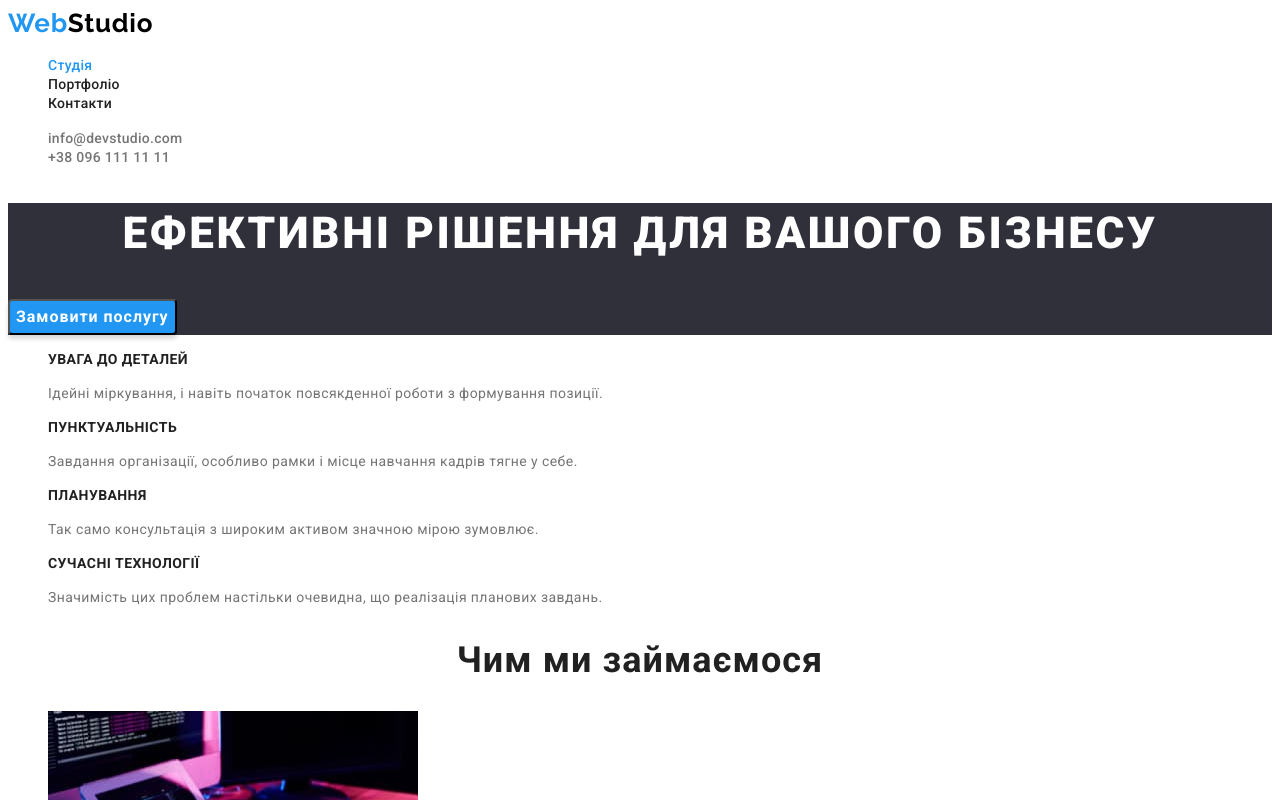
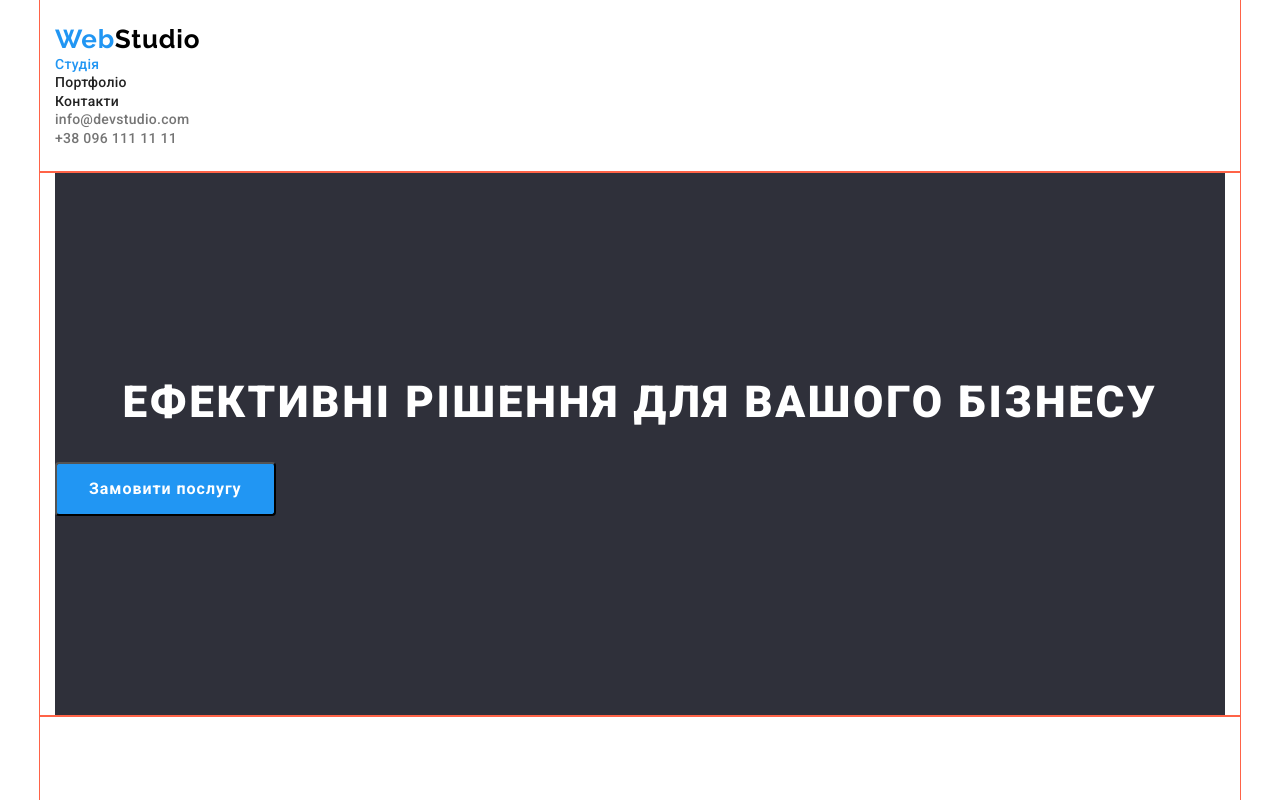
Before and after one commit to MaiiaHa/goit-markup-hw-03, a plain HTML site: page index.html in a window 1280 px wide. Shown: the top 800 px of the page. Drawn offline with nearby package versions, Linux system fonts and the light colour scheme.

Commit message:
Updated css, index.html
1. Included normalize.
2. Add margin & padding top/bottom index.html.

```diff
--- a/css/styles.css
+++ b/css/styles.css
@@ -49,10 +49,12 @@ body {
   color: var(--accent-color);
 }
 .link {
-  text-decoration: none; /* прибирає підкреслення посилань */
+  text-decoration: none; /* прибирає підкреслення посилань. Звичайний текст. */
 }
 .list {
-  list-style: none; /* прибирає крапочки списку */
+  margin: 0; /* прибираєм відступи */
+  padding: 0;
+  list-style: none; /* прибираєм крапочки списку */
 }
 .visually-hidden {
   position: absolute;
@@ -66,7 +68,20 @@ body {
   clip: rect(0 0 0 0);
   overflow: hidden;
 }
+
+/* Розміщення елементів */
+.container {
+  width: 1200px;
+  padding-left: 15px;
+  padding-right: 15px;
+  margin: 0 auto; /* margin-left margin-right - auto */
+  outline: 1px solid tomato;
+}
 /* HEADER NAV */
+.header {
+  padding-top: 24px;
+  padding-bottom: 25px;
+}
 .header-nav-link,
 .header-link {
   font-weight: 500;
@@ -74,8 +89,6 @@ body {
   line-height: calc(16 / 14);
   letter-spacing: 0.02em;
 }
-
-/* Колір навігації темно-сірий */
 .header-nav-link {
   color: var(--main-font-color);
 }
@@ -85,8 +98,11 @@ body {
 .header-link {
   color: var(--secondary-font-color);
 }
+
 /* MAIN SECTION (FIRST SECTION) */
 .main-section {
+  padding-top: 200px;
+  padding-bottom: 200px;
   background-color: var(--footer-font);
 }
 .main-text {
@@ -97,6 +113,9 @@ body {
   letter-spacing: 0.06em;
   text-transform: uppercase;
   color: var(--main-background-color);
+  /* скидаю марджин */
+  margin-top: 0;
+  margin-bottom: 30px;
 }
 .main-btn {
   /* inherit добавила*/
@@ -110,14 +129,27 @@ body {
   letter-spacing: 0.06em;
   color: var(--main-background-color);
   background: var(--accent-color);
-  box-shadow: 0px 4px 4px rgba(0, 0, 0, 0.15);
+  /* box-shadow: 0px 4px 4px rgba(0, 0, 0, 0.15); */
   border-radius: 4px;
+  padding: 10px 32px; /* відступи тексту на кнопці */
+  text-align: center;
+  min-width: 216px;
 }
-
+.main-btn:active,
+.main-btn:hover,
+.main-btn:focus {
+  background: #188ce8;
+}
 /* OUR BENEFITS SECTION */
 .benefits-header {
 }
+.benefits-list {
+  padding-top: 94px;
+  padding-bottom: 94px;
+}
 .benefits-item {
+  margin-top: 0;
+  margin-bottom: 10px;
   font-weight: 700;
   font-size: var(--main-font-size);
   line-height: calc(16 / 14);
@@ -126,6 +158,8 @@ body {
   color: var(--main-font-color);
 }
 .benefits-text {
+  margin-top: 0;
+  margin-bottom: 0;
   font-weight: 400;
   font-size: var(--main-font-size);
   line-height: calc(24 / 14);
@@ -136,6 +170,8 @@ body {
 /* SERVICES (OUR WORKS) */
 .servises-title,
 .team-title {
+  margin-top: 0;
+  margin-bottom: 50px;
   font-weight: 700;
   font-size: 36px;
   line-height: calc(42 / 36);
@@ -146,6 +182,8 @@ body {
 
 /* TEAM SECTION */
 .team {
+  padding-top: 94px;
+  padding-bottom: 94px;
   background: var(--section-color);
 }
 .team-list {
@@ -155,6 +193,7 @@ body {
   border-radius: 0px 0px 4px 4px;
 }
 .team-member {
+  margin-top: 0;
   font-weight: 500;
   font-size: 16px;
   line-height: calc(19 / 16);
@@ -163,6 +202,7 @@ body {
   color: var(--main-font-color);
 }
 .team-position {
+  margin-top: 0;
   font-weight: 400;
   font-size: 16px;
   line-height: calc(19 / 16);
@@ -173,6 +213,8 @@ body {
 
 /* FOOTER */
 .footer {
+  padding-top: 60px;
+  padding-bottom: 60px;
   background: var(--footer-font);
 }
 .footer-address {
@@ -205,7 +247,6 @@ body {
   background: var(--section-color);
   color: var(--main-font-color);
 }
-/* hover + focus кнопкам */
 .works-btn:active,
 .works-btn:hover,
 .works-btn:focus {
--- a/index.html
+++ b/index.html
@@ -6,16 +6,16 @@
   <meta http-equiv="X-UA-Compatible" content="IE=edge">
   <meta name="viewport" content="width=device-width, initial-scale=1.0">
   <title lang="en">WebStudio</title>
-  <!-- чому саме після title? -->
   <link rel="preconnect" href="https://fonts.googleapis.com">
   <link rel="preconnect" href="https://fonts.gstatic.com" crossorigin>
   <link href="https://fonts.googleapis.com/css2?family=Raleway:wght@700&family=Roboto:wght@400;500;700;900&display=swap"
     rel="stylesheet">
+  <link rel="stylesheet" href="https://cdnjs.cloudflare.com/ajax/libs/modern-normalize/1.1.0/modern-normalize.min.css">
   <link rel="stylesheet" href="./css/styles.css">
 </head>
 
 <body>
-
+  <div class="container">
     <header class="header">
       <a class="logo link" href="./index.html">
         <span class="logo-first-part">Web</span>Studio</a>
@@ -31,13 +31,15 @@
         <li><a class="header-link link" href="tel:+380961111111">+38 096 111 11 11</a></li>
       </ul>
     </header>
-
+  </div>
   <main>
+    <div class="container">
       <section class="main-section">
         <h1 class="main-text">Ефективні рішення для вашого бізнесу</h1>
         <button class="main-btn btn" type="button">Замовити послугу</button>
-
+    </div>
     </section>
+    <div class="container">
       <section class="benefits">
         <h2 class="benefits-header visually-hidden">Наші переваги</h2>
         <ul class="benefits-list list">
@@ -59,7 +61,8 @@
           </li>
         </ul>
       </section>
-
+    </div>
+    <div class="container">
       <section class="services">
         <h2 class="servises-title">Чим ми займаємося</h2>
         <ul class="list">
@@ -68,7 +71,9 @@
           <li><img src="./images/service3.jpg" alt="Наша робота 3" width="370" height="294"></li>
         </ul>
       </section>
+    </div>
 
+    <div class="container">
       <section class="team">
         <h2 class="team-title">Наша команда</h2>
         <ul class="list">
@@ -94,8 +99,9 @@
           </li>
         </ul>
       </section>
+    </div>
   </main>
-
+  <div class="container">
     <footer class="footer">
       <a class="footer-logo logo link" href="./index.html">
         <span class="logo-first-part">Web</span>Studio</a>
@@ -110,6 +116,8 @@
         </ul>
       </address>
     </footer>
+  </div>
+
 </body>
 
 </html>
```
Also changed, not shown: portfolio.html (+5 -3 lines), 1 other file. Lines whose indentation alone changed are shown as unchanged.
